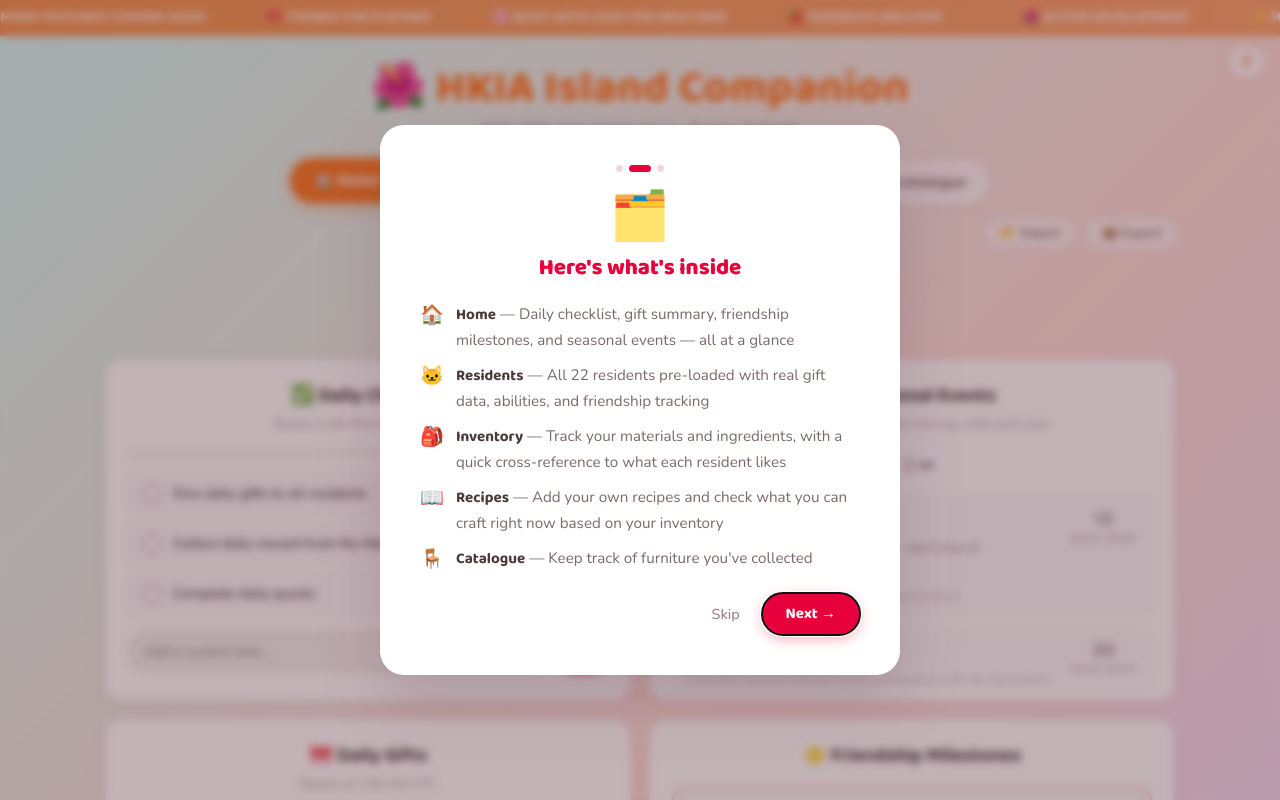
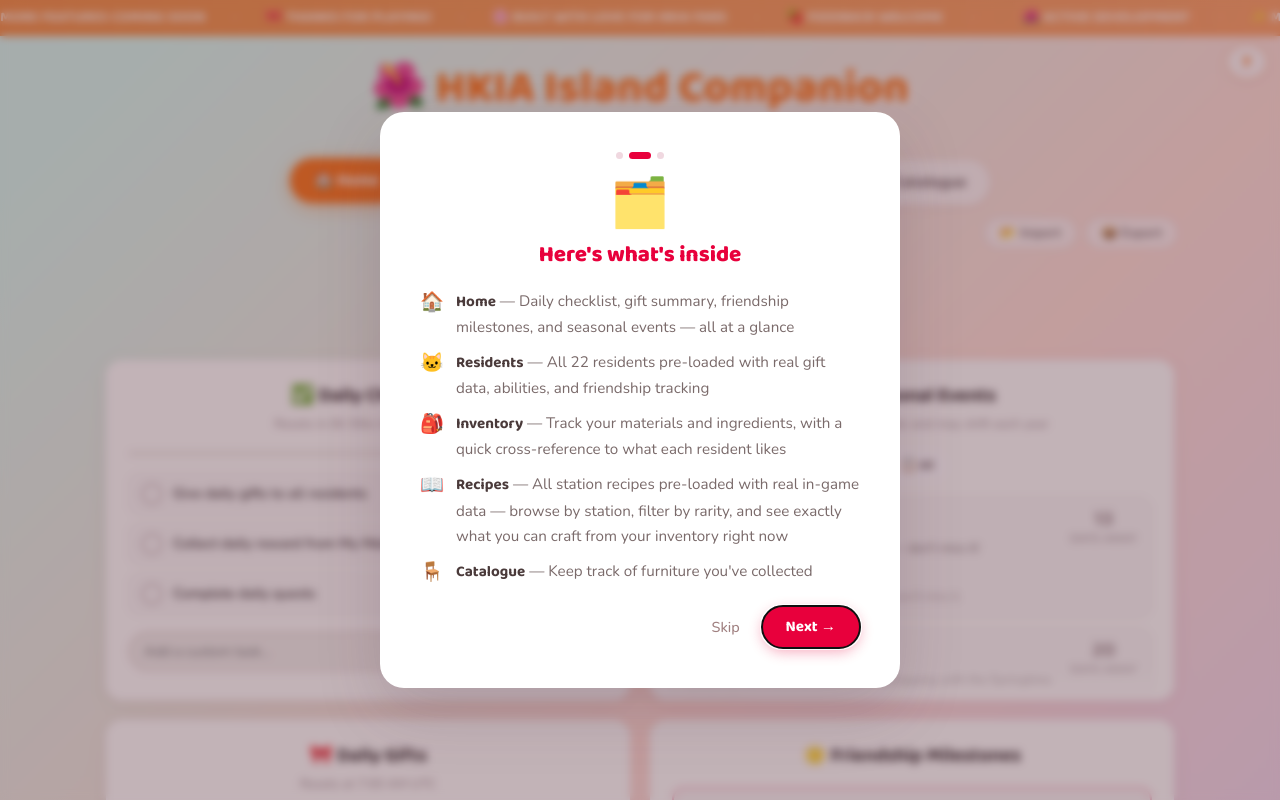
Before and after one commit to Adreena02/HKIA-Island-Companion, a React (Vite) app: page / in a window 1280 px wide. Both pictures are taken after a click on the button "Next →". Shown: the top 800 px of the page. Built offline with nearby package versions, Linux system fonts and the light colour scheme.

Commit message:
added updated README.md and CHANGELOG.md to properly describe what was updated today!

```diff
--- a/src/components/ui/OnboardingModal.jsx
+++ b/src/components/ui/OnboardingModal.jsx
@@ -23,7 +23,7 @@ const STEPS = [
           ["🏠", "Home",      "Daily checklist, gift summary, friendship milestones, and seasonal events — all at a glance"],
           ["🐱", "Residents", "All 22 residents pre-loaded with real gift data, abilities, and friendship tracking"],
           ["🎒", "Inventory", "Track your materials and ingredients, with a quick cross-reference to what each resident likes"],
-          ["📖", "Recipes",   "Add your own recipes and check what you can craft right now based on your inventory"],
+          ["📖", "Recipes",   "All station recipes pre-loaded with real in-game data — browse by station, filter by rarity, and see exactly what you can craft from your inventory right now"],
           ["🪑", "Catalogue", "Keep track of furniture you've collected"],
         ].map(([icon, name, desc]) => (
           <li key={name} style={{ display: "flex", gap: 12, alignItems: "flex-start" }}>
```
Also changed, not shown: 2 other files (tests, documents, lock files or other folders).
